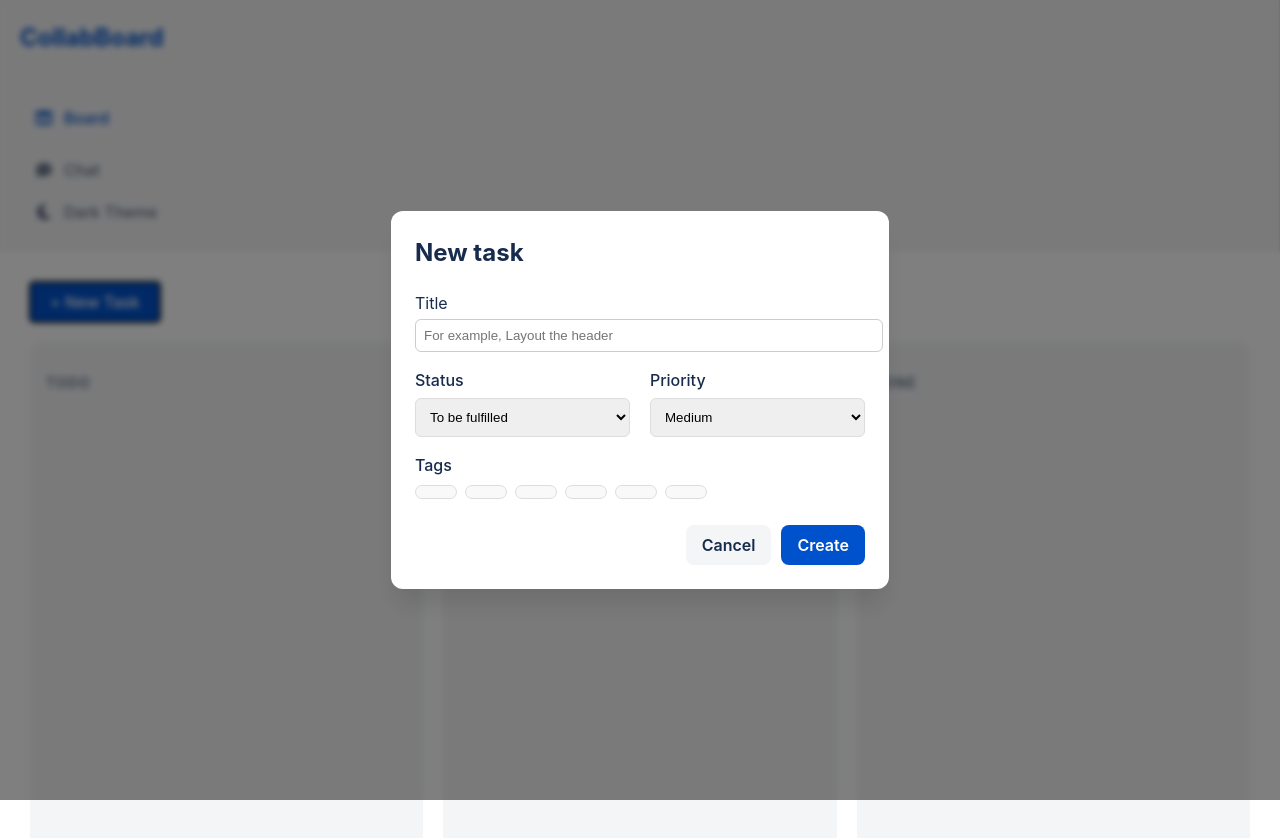
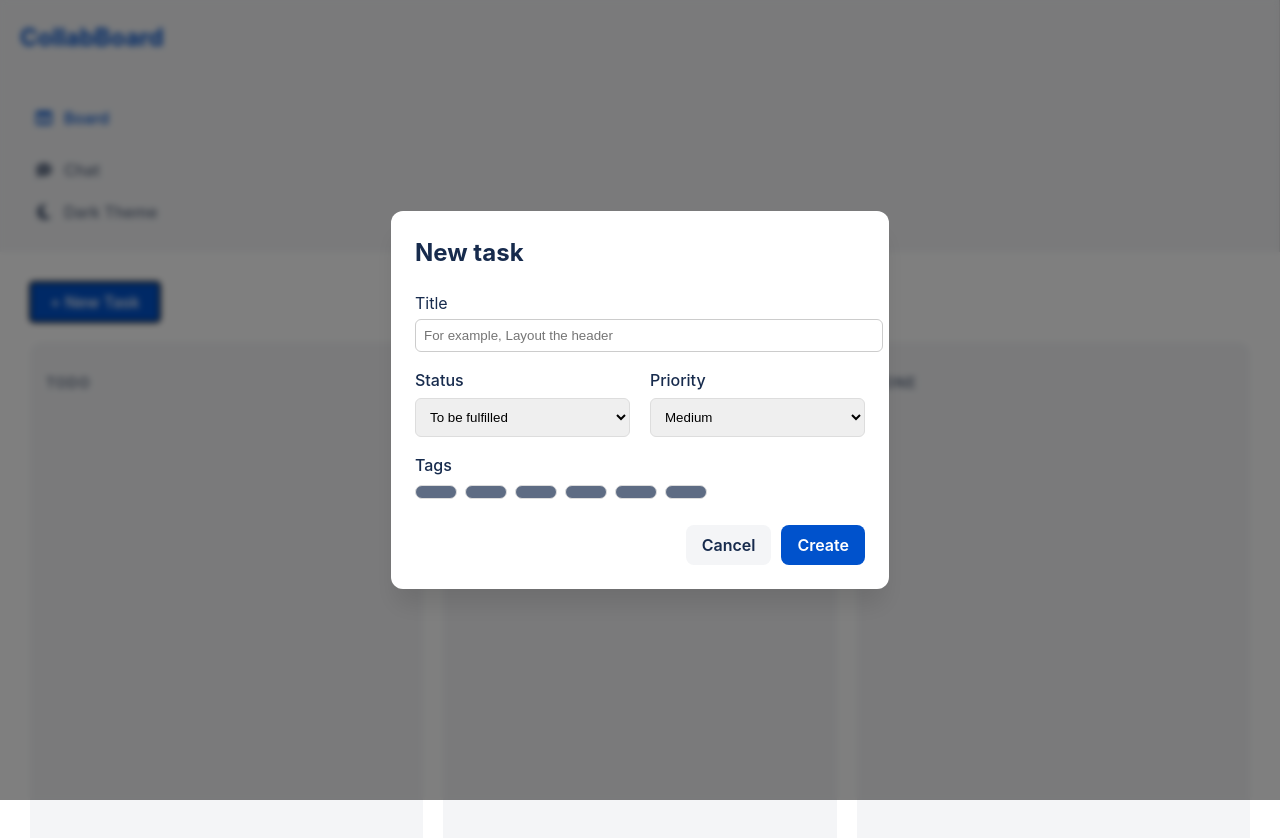
Before and after one commit to Cauteros974/collab-board, a React (Vite) app: page /board in a window 1280 px wide. Both pictures are taken after a click on the button "+ New Task". Shown: the top 838 px of the page. Built offline with nearby package versions, Linux system fonts and the light colour scheme.

Commit message:
Update CreateTaskModal.tsx

```diff
--- a/src/features/tasks/components/CreateTaskModal.tsx
+++ b/src/features/tasks/components/CreateTaskModal.tsx
@@ -116,7 +116,8 @@ export const CreateTaskModal: React.FC<Props> = ({ isOpen, onClose }) => {
                     style={{
                       padding: '6px 20px',
                       borderRadius:'20px',
-                      border: isSelected ? '1px solid var(--color-primary)' : '1px solid #ddd'
+                      border: isSelected ? '1px solid var(--color-primary)' : '1px solid #ddd',
+                      background: isSelected ? 'white' : 'var(--color-text-secondary)',
                     }}
                   />
                 )
```
